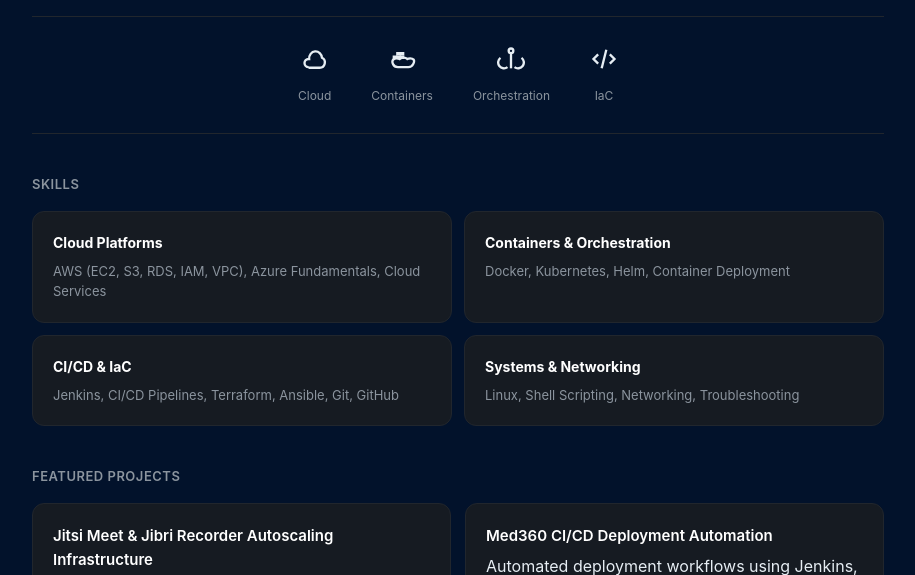
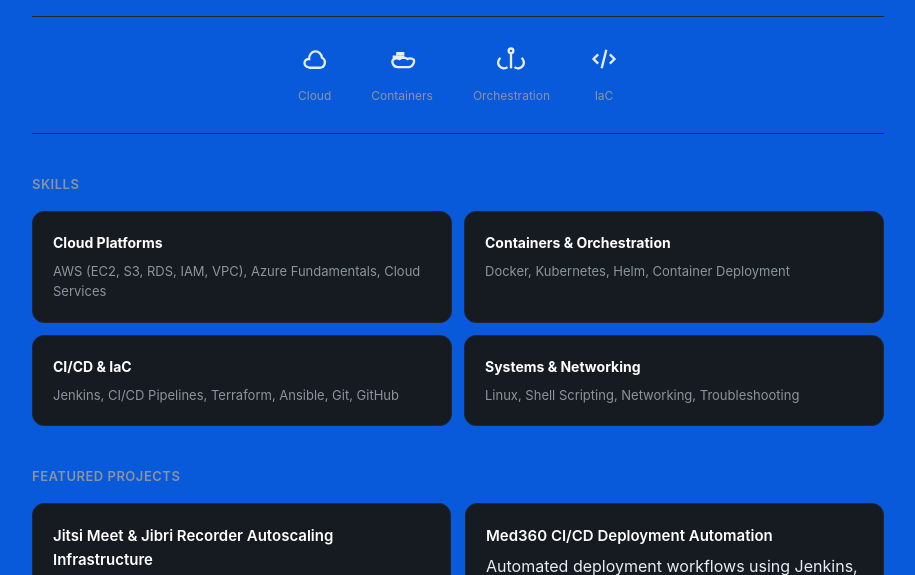
Before and after one commit to MutahirTayyab/NodeJS-Website-CICD-Windows-Server, a website: page public/index.html in a window 1280 px wide. Shown: the part 310-885 px from the top of the page, without its empty margins (182-1097 px from the left). Drawn offline with Linux system fonts and the light colour scheme; no server answers.

Commit message:
Changes in Css File

```diff
--- a/public/style.css
+++ b/public/style.css
@@ -5,7 +5,7 @@
 }
 
 body {
-  background: #02122b;
+  background: #0959db;
   color: #e6edf3;
   font-family: -apple-system, BlinkMacSystemFont, "Segoe UI", Roboto, sans-serif;
   line-height: 1.6;
```
